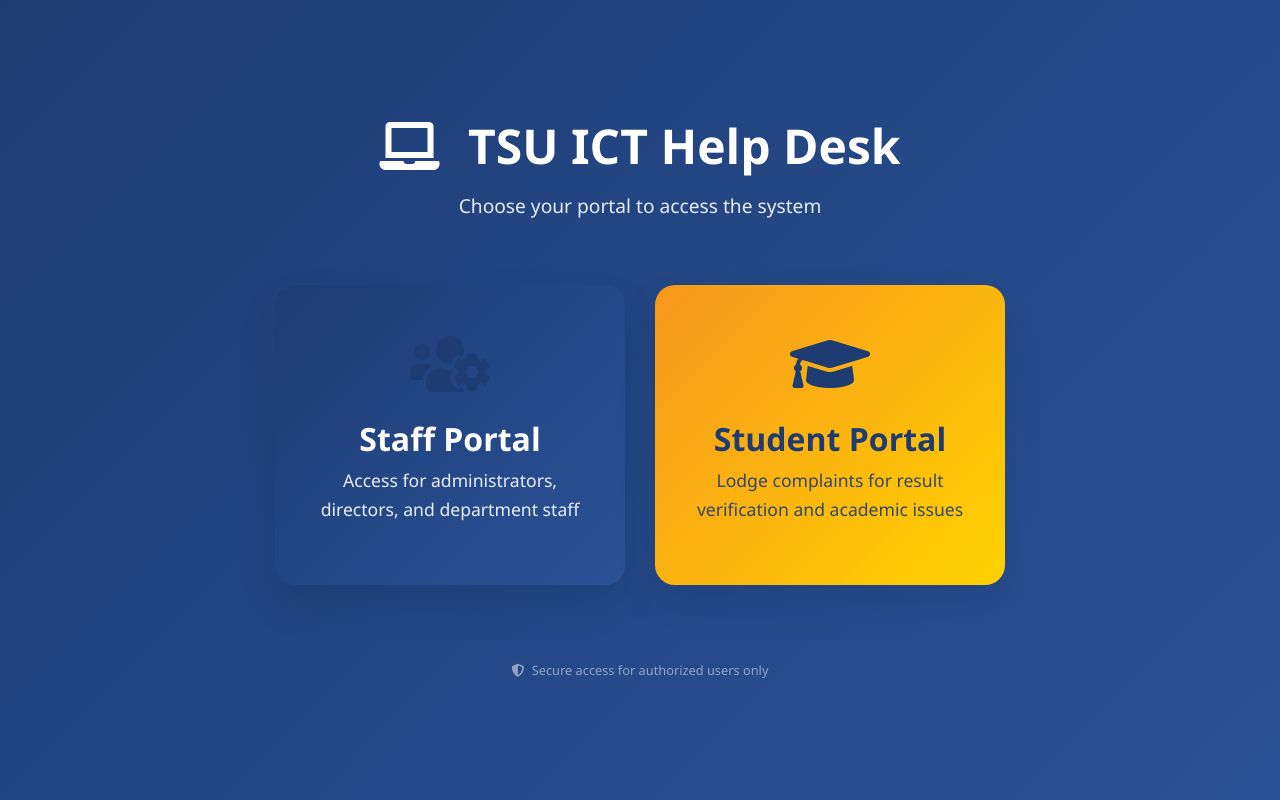
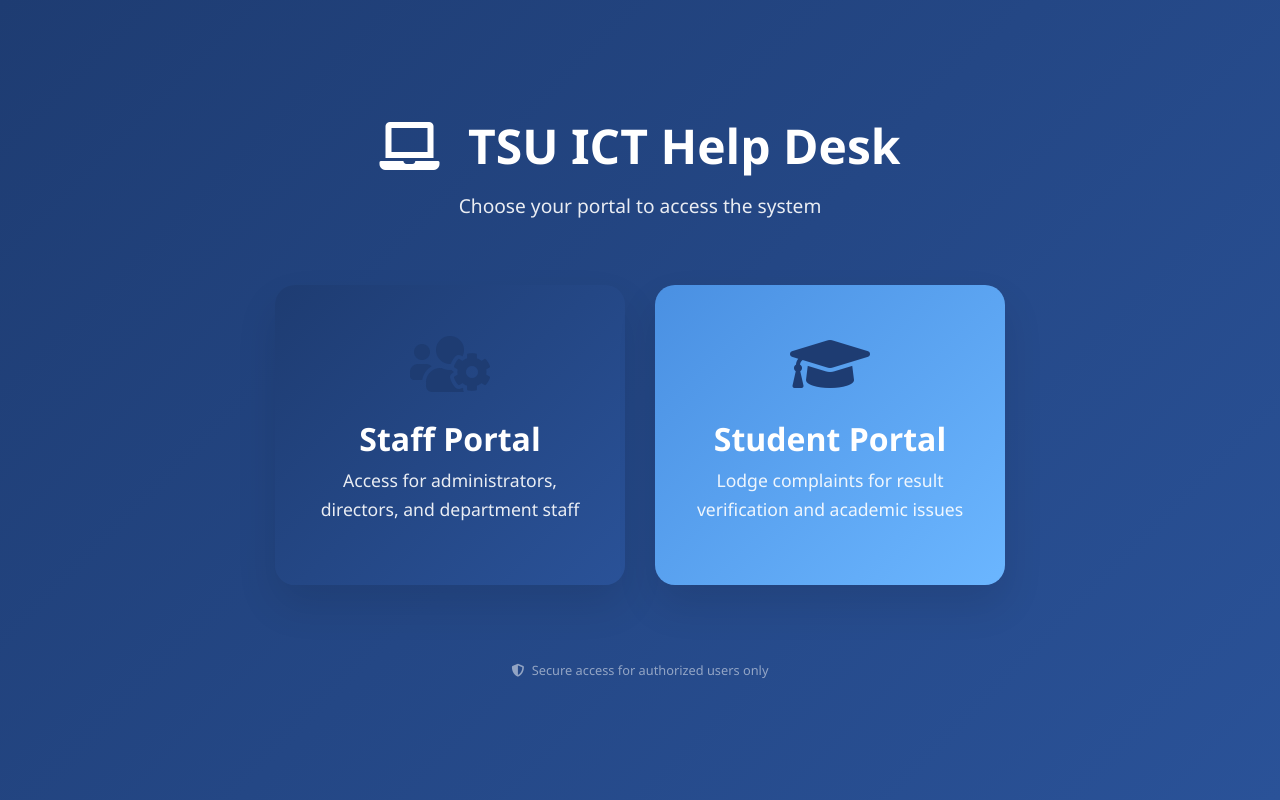
Before and after one commit to kiwixcompo/tsuhelpdesk, a PHP site: page / in a window 1280 px wide. Run offline with PHP 8.4, Linux system fonts and the light colour scheme; a stand-in replaces the project's code that opens the database connection; some libraries are stand-ins or nearby versions.

Commit message:
Auto-update: 2026-01-10 18:17:47

```diff
--- a/index.php
+++ b/index.php
@@ -58,8 +58,8 @@ ob_end_flush();
         }
 
         .student-card {
-            background: linear-gradient(135deg, #f7971e 0%, #ffd200 100%);
-            color: #1e3c72;
+            background: linear-gradient(135deg, #4a90e2 0%, #6bb6ff 100%);
+            color: white;
         }
 
         .portal-icon {
--- a/student_dashboard.php
+++ b/student_dashboard.php
@@ -139,7 +139,7 @@ ob_end_flush();
             padding: 0.4rem 0.8rem;
             border-radius: 20px;
         }
-        .status-pending { background: #ffc107; color: #212529; }
+        .status-pending { background: #2196f3; color: white; }
         .status-under-review { background: #17a2b8; color: white; }
         .status-resolved { background: #28a745; color: white; }
         .status-rejected { background: #dc3545; color: white; }
--- a/suggestions.php
+++ b/suggestions.php
@@ -222,7 +222,7 @@ if ($_SERVER["REQUEST_METHOD"] == "POST" && isset($_POST["bulk_action"]) && ($_S
             border-left: 4px solid #007bff;
         }
         .suggestion-card.pending {
-            border-left-color: #ffc107;
+            border-left-color: #2196f3;
         }
         .suggestion-card.under-implementation {
             border-left-color: #17a2b8;
```
